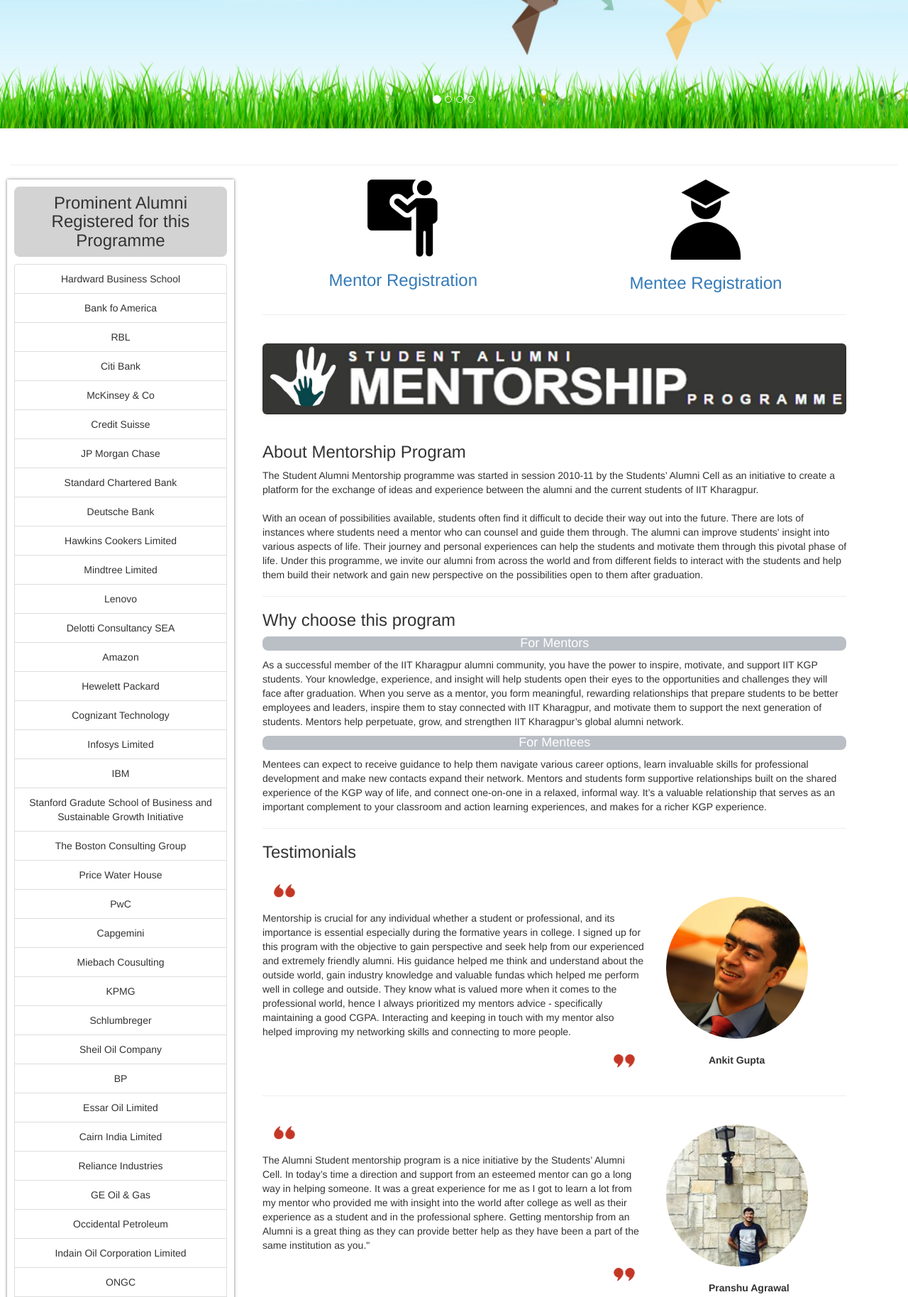
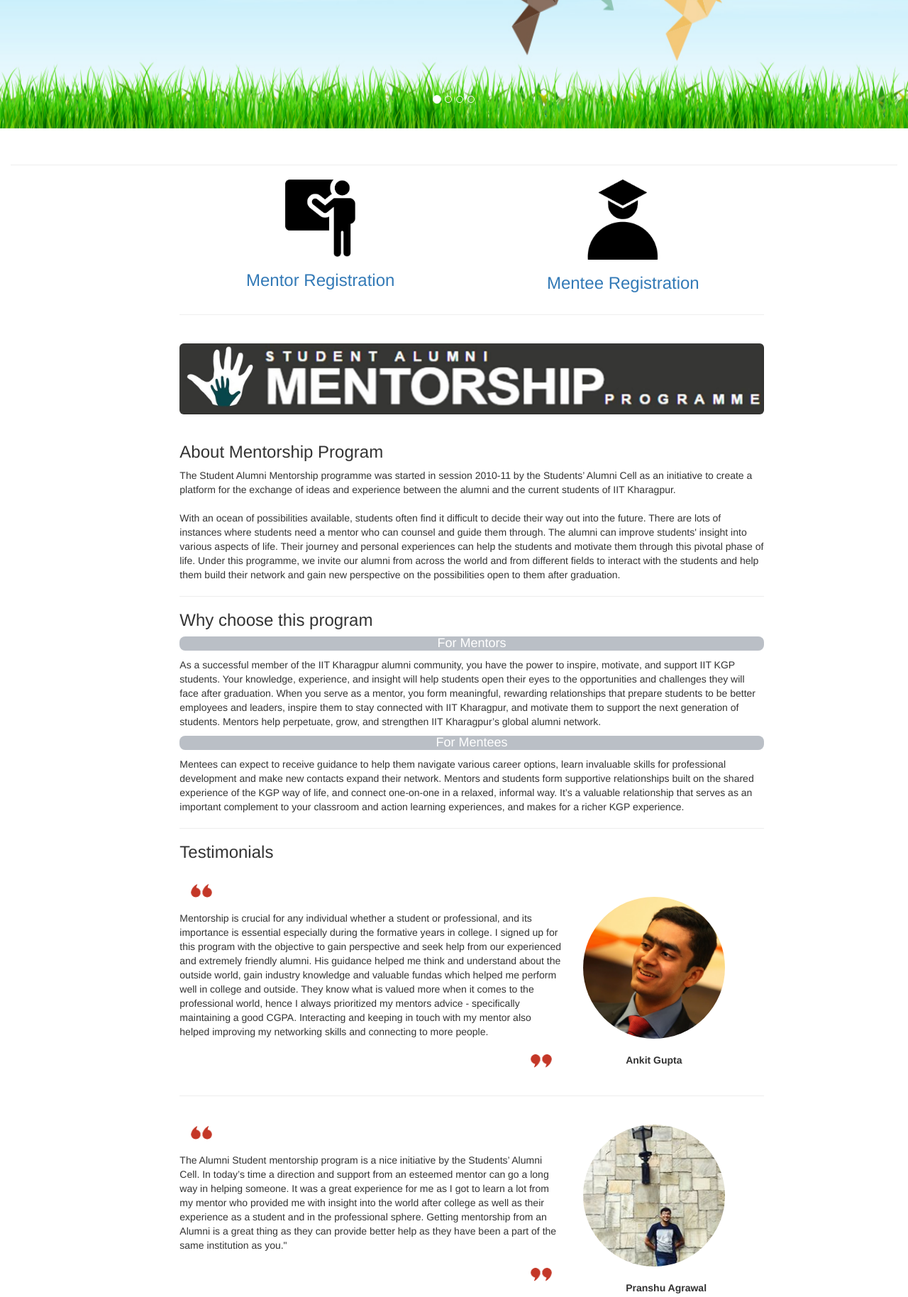
Before and after one commit to students-alumni-cell-iitkgp/mentorship, a CodeIgniter app: page /database/index.php/welcome/index in a window 1280 px wide. Shown: the part 335-2163 px from the top of the page at 71% size. Run offline with CodeIgniter, Linux system fonts and the light colour scheme; some libraries are stand-ins or nearby versions.

Commit message:
Removing Prominent Alumni List (#21)
* Updated changes

* session for login (#3)

* Update welcome_message.php (#4)

* Updating page after Error and Login Page

* Updating Page after Login error

* Correcting redirect address

* correcting redirecton url

* correcting redirection url

* correcting redirectional url

* Corrected Prezi and Logout view for session signedin user

* corrected tabs

* Corrected tabs

* Corrected Tabs

* Rectified Url link

* Modified front end and controller

* simplifying url

* added prezi on front screen

* url corrction

* Replacing Previou version again

* reverting to previous version

* front end changes

* Front end changes

* removing prominent list

```diff
--- a/application/views/welcome_message.php
+++ b/application/views/welcome_message.php
@@ -212,58 +212,9 @@
  <div class="container-fluid">
  	<hr>
  	<div class="row">
- 		<div class="col-md-3" id="box2">
- 					<h3 class="center" style="background-color:lightgrey;padding:10px;border-radius:8px; margin-top: 0px;"> Prominent Alumni Registered for this Programme </h3>
- 							<ul class="list-group" data-spy="scroll" data-target=".navbar" data-offset="50" >
- 								<li class="list-group-item prominent" id="1">Hardward Business School</li>
- 								<li class="list-group-item prominent" id="4">Bank fo America</li>
- 								<li class="list-group-item prominent" id="4">RBL</li>
- 								<li class="list-group-item prominent" id="4">Citi Bank</li>
- 								<li class="list-group-item prominent" id="10">McKinsey & Co</li>
- 								<li class="list-group-item prominent" id="14">Credit Suisse</li>
- 								<li class="list-group-item prominent" id="4">JP Morgan Chase</li>
- 								<li class="list-group-item prominent" id="4">Standard Chartered Bank</li>
- 								<li class="list-group-item prominent" id="4">Deutsche Bank</li>
- 								<li class="list-group-item prominent" id="20">Hawkins Cookers Limited</li>
- 								<li class="list-group-item prominent" id="10">Mindtree Limited</li>
- 								<li class="list-group-item prominent" id="20">Lenovo</li>
- 								<li class="list-group-item prominent" id="10">Delotti Consultancy SEA</li>
- 								<li class="list-group-item prominent" id="18">Amazon</li>
- 								<li class="list-group-item prominent" id="9">Hewelett Packard</li>
- 								<li class="list-group-item prominent" id="10">Cognizant Technology</li>
- 								<li class="list-group-item prominent" id="10">Infosys Limited</li>
- 								<li class="list-group-item prominent" id="9">IBM</li>
- 								<li class="list-group-item prominent" id="14">Stanford Gradute School of Business and Sustainable Growth Initiative</li>
- 								<li class="list-group-item prominent" id="10">The Boston Consulting Group</li>
- 								<li class="list-group-item prominent" id="18">Price Water House</li>
- 								<li class="list-group-item prominent" id="14">PwC</li>
- 								<li class="list-group-item prominent" id="10">Capgemini</li>
- 								<li class="list-group-item prominent" id="10">Miebach Cousulting</li>
- 								<li class="list-group-item prominent" id="14">KPMG</li>
- 								<li class="list-group-item prominent" id="10">Schlumbreger</li>
- 								<li class="list-group-item prominent" id="22">Sheil Oil Company</li>
- 								<li class="list-group-item prominent" id="22">BP</li>
- 								<li class="list-group-item prominent" id="22">Essar Oil Limited</li>
- 								<li class="list-group-item prominent" id="15">Cairn India Limited</li>
- 								<li class="list-group-item prominent" id="13">Reliance Industries</li>
- 								<li class="list-group-item prominent" id="15">GE Oil & Gas</li>
- 								<li class="list-group-item prominent" id="15">Occidental Petroleum</li>
- 								<li class="list-group-item prominent" id="22">Indain Oil Corporation Limited</li>
- 								<li class="list-group-item prominent" id="15">ONGC</li>
- 								<li class="list-group-item prominent" id="all">MIT</li>
- 								<li class="list-group-item prominent" id="all">Texas A & M</li>
- 								<li class="list-group-item prominent" id="5">Wockhardt Ltd</li>
- 								<li class="list-group-item prominent" id="9">Microsoft Research</li>
- 								<li class="list-group-item prominent" id="10">Innovation Lab, Tata Consulantcy Services</li>
- 								<li class="list-group-item prominent" id="all">Norwegian Unversity of Science and Technology</li>
- 								<li class="list-group-item prominent" id="all">Georgia Institute of Technology</li>
- 								<li class="list-group-item prominent" id="all">GFZ Potsdam</li>
- 								<li class="list-group-item prominent" id="all">Swansea University</li>
- 								<li class="list-group-item prominent" id="5">Dalichi Sankyo India Pharma Limited</li>
- 								<li class="list-group-item prominent" id="all">University of Cincinnati</li>
- 							</ul>
- 						</div>
 
+
+<div class="col-md-2"> </div>
 
  		<div class="col-md-8" style="position:relative;left:25px;">
     <div class="row">
```
